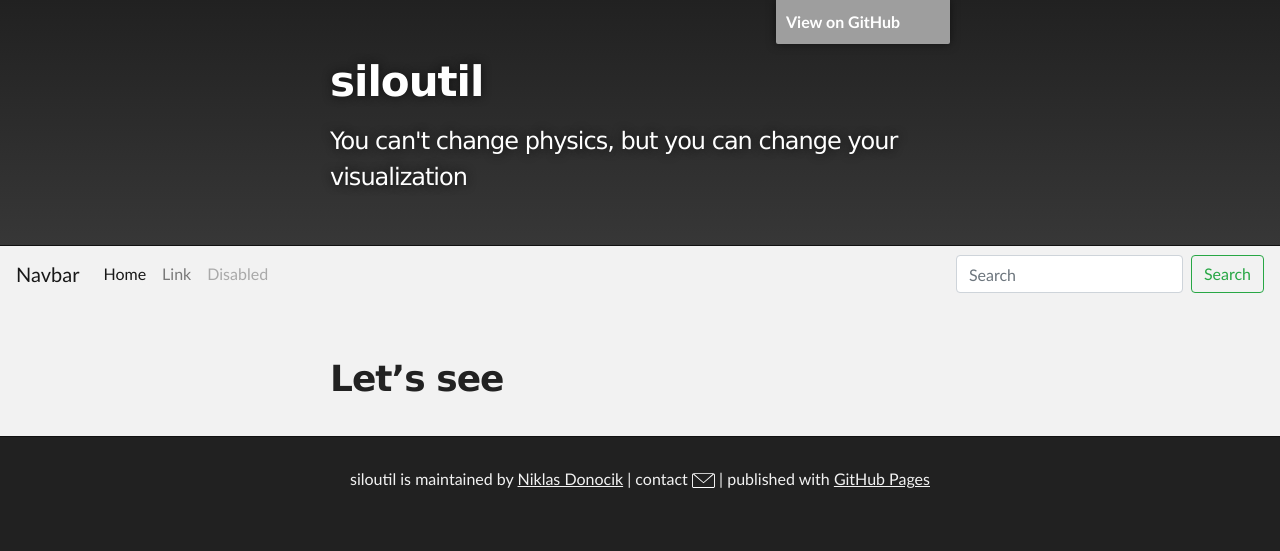
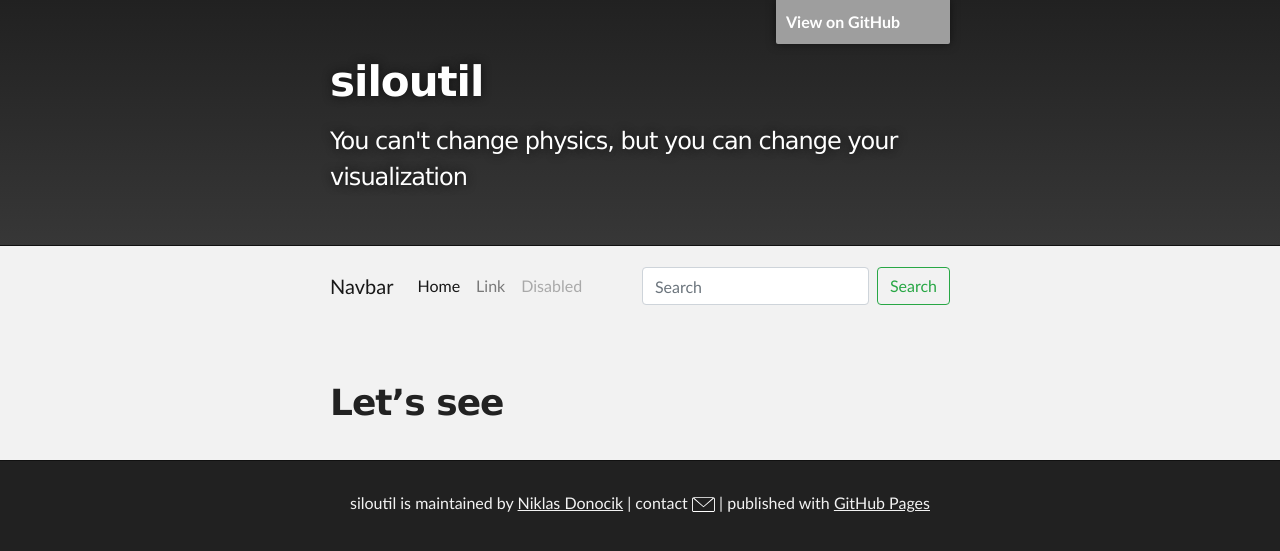
Before and after one commit to siloutil/siloutil.github.io, a Jekyll site: the page built from doc/test.md, in a window 1280 px wide. Shown: the top 551 px of the page. Built offline with Jekyll 4.4.1, drawn with Linux system fonts in a browser that asks for light colours; our own code applies the rules of GitHub Pages for plain Markdown files; grey boxes are pictures that could not be loaded.

Commit message:
Update default.html

```diff
--- a/_layouts/default.html
+++ b/_layouts/default.html
@@ -29,7 +29,7 @@
     </div>
     <div id="main_content_wrap" class="outer">
     <!-- MAIN CONTENT -->
-        <nav class="navbar navbar-expand-lg navbar-light">
+        <nav class="navbar navbar-expand-lg navbar-light inner">
           <a class="navbar-brand" href="#">Navbar</a>
           <button class="navbar-toggler" type="button" data-toggle="collapse" data-target="#navbarSupportedContent" aria-controls="navbarSupportedContent" aria-expanded="false" aria-label="Toggle navigation">
             <span class="navbar-toggler-icon"></span>
```
